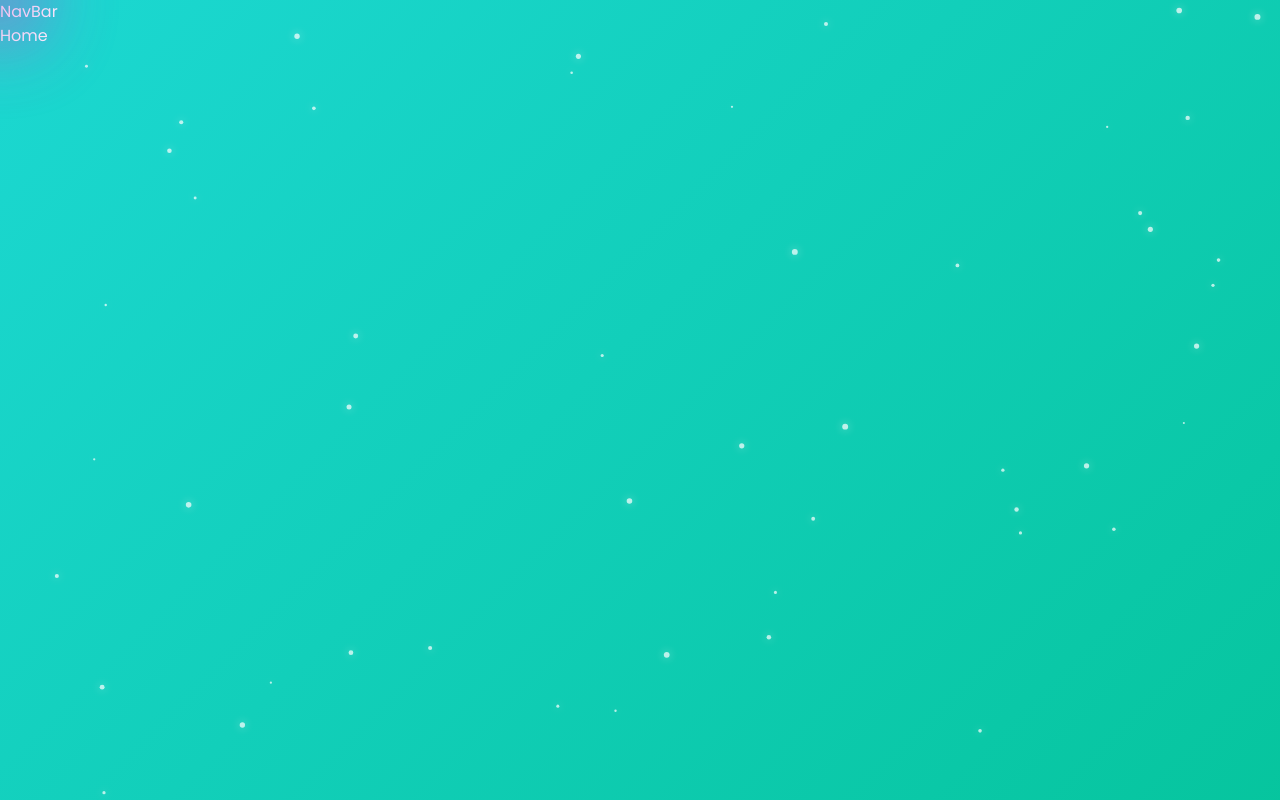
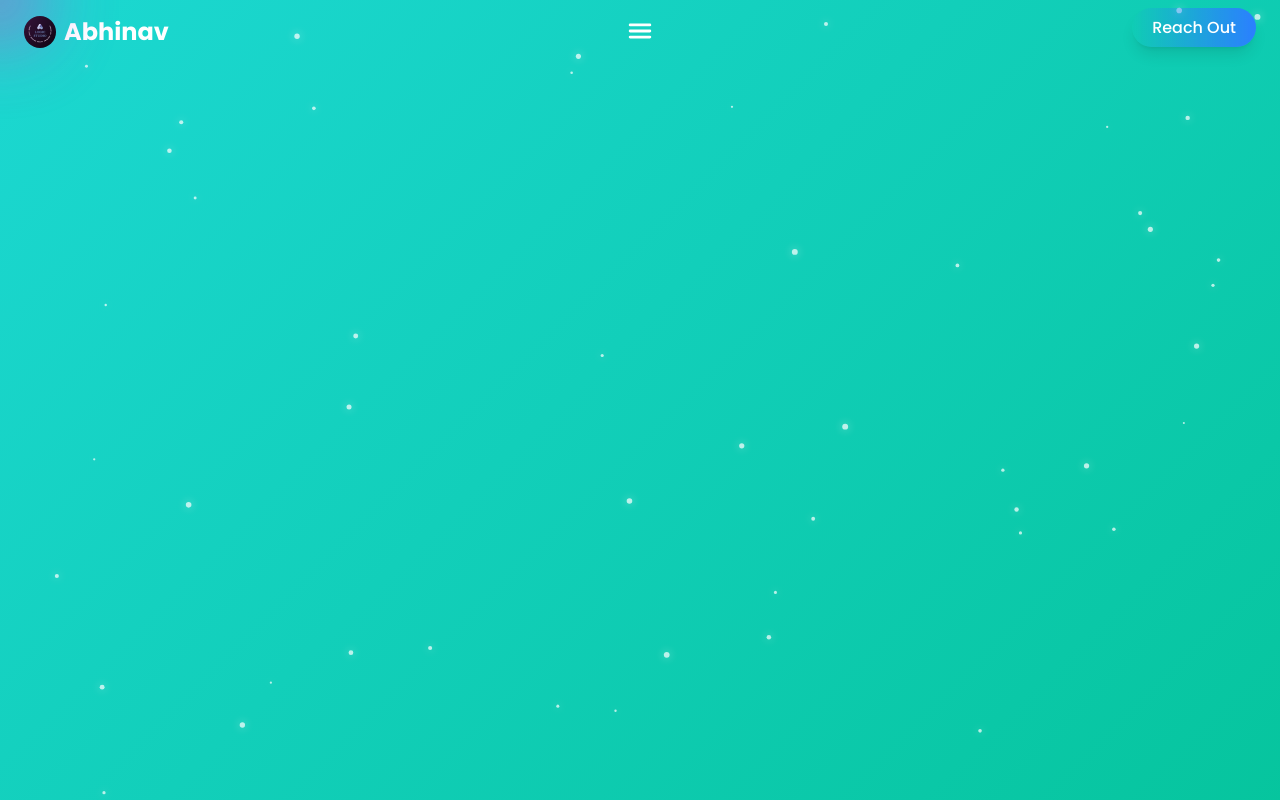
Before and after one commit to abhinav1392004/Abhinav_Dev_Hub_Portfolio, a React (Vite) app: page / in a window 1280 px wide. Shown: the top 800 px of the page. Built offline with nearby package versions, Linux system fonts and the light colour scheme.

Commit message:
worked on Navbar and Overlay menu

```diff
--- a/src/components/NavBar.jsx
+++ b/src/components/NavBar.jsx
@@ -1,9 +1,46 @@
-import React from 'react'
+import OverlayMenu from"./OverlayMenu";
+import { useState } from "react";
+import logo from"../assets/logo.jpeg";
+import { IoMenu } from "react-icons/io5";
 
-const NavBar = () => {
-  return (
-    <div>NavBar</div>
+export default function Navbar(){
+
+  const [menuOpen, setMenuOpen] = useState(false);
+  const [visible, setVisible] = useState(true);
+
+  return(
+    <>
+    <nav className={`fixed top-0 left-0 w-full flex itms-center justify-between px-6 py-4 z-50 transition-transform duration-300 ${visible ? "translate-y-0" : "translate-y-full"}`}>
+    <div className="flex items-center space-x-2">
+
+    <img src={logo} alt="logo" className="w-8 h-8 rounded-full"/>
+
+    <div className="text-white text-2xl font-bold hidden sm:block">Abhinav</div>
+
+    </div>
+
+    <div className="block lg:absolute lg:left-1/2 lg:transform lg:-translate-x-1/2">
+    <button onClick={()=>setMenuOpen(true)}
+        className="text-white text-3xl focus:outline-none"
+        aria-label="open Menu"
+      >
+        <IoMenu/>
+      </button>
+
+    </div>
+    {!menuOpen && (
+    <div className="hidden lg:block">
+      <a href="#contact"
+      className="bg-gradient-to-r from pink-500 to-blue-500 text-white px-5 py-2 rounded-full font-medium shadow-lg hover:opacity-90 transition-opacity duration-300"
+      > Reach Out</a>
+    </div>
+    )}
+
+    </nav>
+
+    <OverlayMenu isOpen = {menuOpen} onClose={()=>setMenuOpen(false)}/>
+
+    </>
+
   )
 }
-
-export default NavBar
--- a/src/components/OverlayMenu.jsx
+++ b/src/components/OverlayMenu.jsx
@@ -1,9 +1,58 @@
-import React from 'react'
+import {motion, AnimatePresence} from "framer-motion";
+import { GiCrossMark } from "react-icons/gi";
 
-const OverlayMenu = () => {
-  return (
-    <div>OverlayMenu</div>
-  )
+export default function OverlayMenu({isOpen, onClose}){
+return(
+
+<AnimatePresence>
+
+  {isOpen && (
+
+    <motion.div className="fixed inset-0 flex items-center justify-center z-50">
+
+      <button onClick={onClose}
+      className="absolute top-6 right-6 text-white text-3xl"
+      aria-label="Close Menu"
+      >
+      <GiCrossMark />
+
+
+      </button>
+
+      <ul className="space-y-6 text-center">
+
+        {[
+          "Home",
+          "About",
+          "Skills",
+          "Project",
+          "Experience",
+          "Testimonials",
+          "Contact",
+        ].map((items, index)=>(
+          <motion.li key={items}
+          initial={{opacity : 0, y:20}}
+          animate={{opacity : 1, y:0}}
+          transition={{delay:0.3 + index *0.1}}
+          >
+
+            <a href={`#${items.toLowerCase()}`}
+            onClick={onClose}
+            className="text-4xl text-white font-semibold hover:text-pink-400 transition-colors duration-300"
+            >
+              {items}
+            </a>
+
+          </motion.li>
+        ))
+        }
+      </ul>
+
+    </motion.div>
+
+  )}
+
+</AnimatePresence>
+
+)
 }
-
-export default OverlayMenu
--- a/src/section/Home.jsx
+++ b/src/section/Home.jsx
@@ -2,7 +2,7 @@
 
 const Home = () => {
   return (
-    <div className='h-screen'>Home</div>
+    <div className='h-screen'></div>
   )
 }
 
--- a/vite.config.js
+++ b/vite.config.js
@@ -1,7 +1,10 @@
 import { defineConfig } from 'vite'
 import react from '@vitejs/plugin-react'
+import tailwindcss from '@tailwindcss/vite'
 
 export default defineConfig({
-  plugins: [react()],
+  plugins: [react(),
+    tailwindcss(),
+  ],
   base: '/Abhinav_Dev_Hub_Portfolio/'
 })
```
Also changed, not shown: package.json (+6 -1 lines), src/assets/logo.jpeg (added), 1 other file (tests, documents, lock files or other folders).
